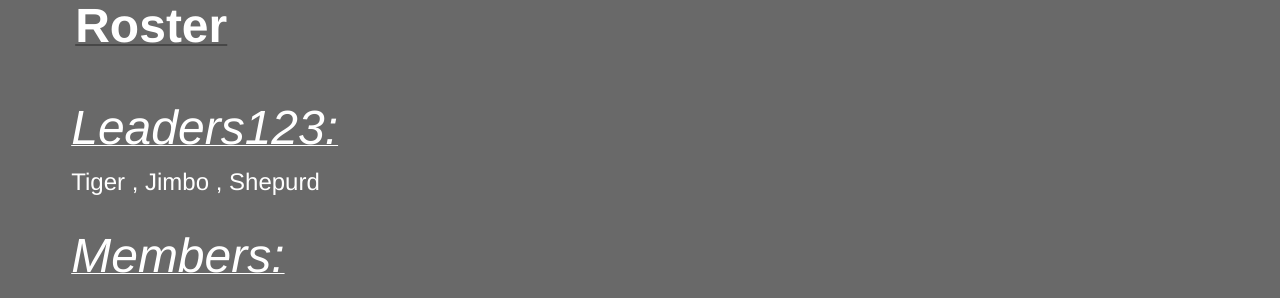
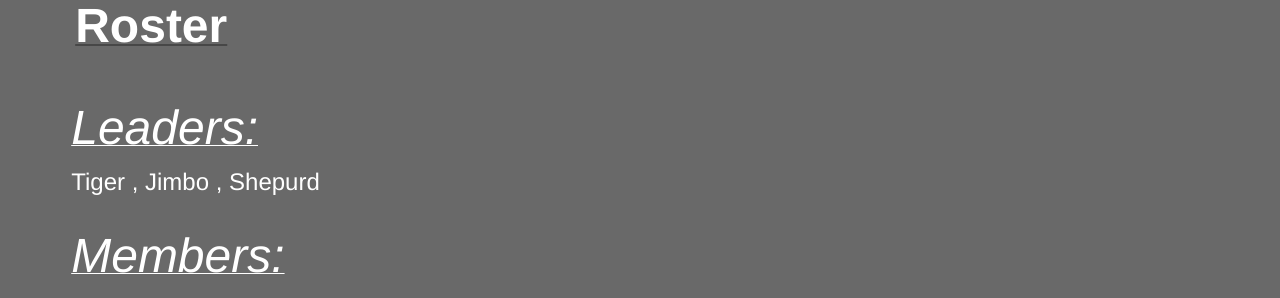
Before and after one commit to DerekR0123/Rossfitness.github.io, a Jekyll site: the page index.html, which Jekyll copies as it is, in a window 1280 px wide. Shown: the part 526-824 px from the top of the page. Built offline with Jekyll 4.4.1, drawn with Linux system fonts in a browser that asks for light colours.

Commit message:
Update index.html

```diff
--- a/index.html
+++ b/index.html
@@ -28,14 +28,14 @@
     <div id="content-wrapper">
       <div class="inner clearfix">
         <section id="main-content">
-<a id="designer-templates" class="anchor" href="#designer-templates" aria-hidden="true><span aria-hidden="true" class="octicon octicon-link"></span></a><FONT size= "22" COLOR= "#FFFFFF"><strong>Elysium</strong></font>
+<a id="designer-templates" class="anchor" href="#designer-templates" aria-hidden="true><span aria-hidden="true" class="octicon octicon-link"></span></a><FONT size= "26" COLOR= "#FFFFFF" WEIGHT="bold"><strong>Elysium</strong></font><br>
 
 <h2><p><FONT size="15" COLOR= "#FFFFFF"><u>Server :</u></font>        <strong><font size="23" color= "#FFFFFF">1</strong></font></p></h2><br>
 
 <a id="designer-templates" class="anchor" href="#designer-templates" aria-hidden="true"><span aria-hidden="true" class="octicon octicon-link"></span></a>
 <h2><u><FONT size="10" COLOR="#FFFFFF">Roster</FONT></u></h2><br>
 
-<p><u><FONT size="7" COLOR="#FFFFFF" style="italic" family="Serif"><em>Leaders123:</em></u></FONT><br><FONT size="5" COLOR="FFFFFF">Tiger , Jimbo , Shepurd<br></em></FONT></p>
+<p><u><FONT size="7" COLOR="#FFFFFF" WEIGHT="italic" STYLE="Serif"><em>Leaders:</em></u></FONT><br><FONT size="5" COLOR="FFFFFF">Tiger , Jimbo , Shepurd<br></em></FONT></p>
 <p><u><FONT size="7" COLOR="#FFFFFF"><em>Members:</em></FONT></u></h4><br>
 <em><FONT size="5" COLOR="#FFFFFF">HardyB, Woozy, Brutal, Addon, Tom, Ranga, AndrewFam, Sugarfoot, Pete,<br>
 Meow, Haych, Rodrigo, Jay / Troublesome, Lethal, Huskers<br></em></FONT></p>
```
